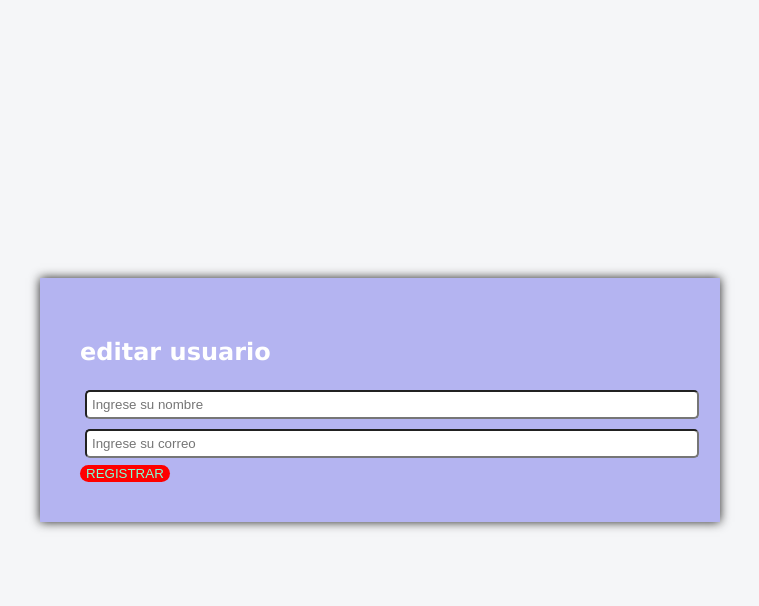
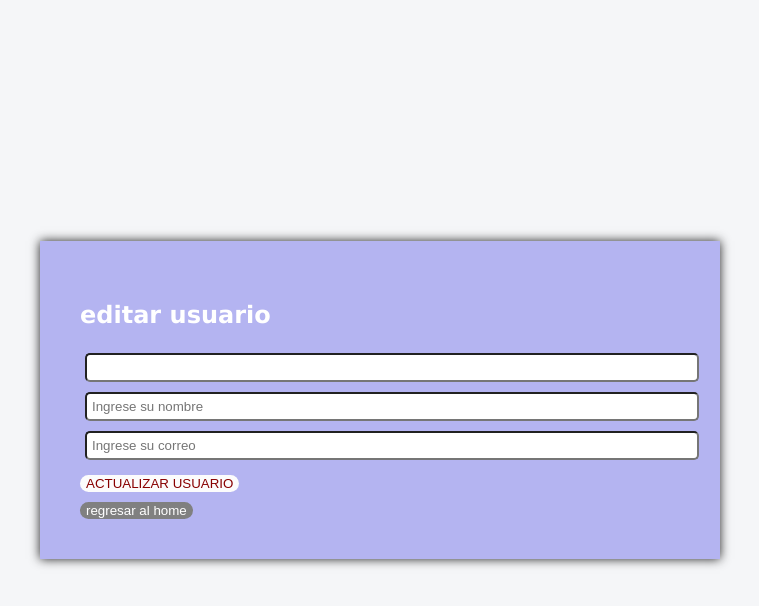
Before and after one commit to alexisserrato/Crud, a Flask app: template templates/editar.html in a window 1280 px wide. Shown: the top 606 px of the page, without its empty margins (260-1019 px from the left). Run offline with Flask 3, Linux system fonts and the light colour scheme; the template is opened without the code that fills it, so the values that code supplies are empty.

Commit message:
21-05-2025

```diff
--- a/main.py
+++ b/main.py
@@ -16,7 +16,7 @@ def crud():
         id_contador+=1
         # print(usuario)
 
-    eliminar_id=request.args.get("eliminar")
+    eliminar_id=request.args.get("eliminar") # /?eliminar=2
     if eliminar_id:
         for diccionario in usuario:
             if str(diccionario["id"])== eliminar_id:
@@ -27,6 +27,8 @@ def crud():
 
 @app.route("/update/<int:id>", methods=["GET", "POST"])
 def update(id):
+    usuario_a_editar=""
+
     #TODO: capturar y buscar el usuario a editar
     for diccionario in usuario: # para cada diccionario dentro dela lista evalue:
       if diccionario['id']==id: #si el id convertido a string es igual al id que me pasan por parametro
@@ -40,11 +42,10 @@ def update(id):
 
         return redirect(url_for("crud"))# redirecciona la aplicación a la ruta de la función crud
 
+    if usuario_a_editar=="":
+        return f"el usuario con id {id} no se encuentra"
+
     return render_template('editar.html', usuario_a_editar=usuario_a_editar)
-
-
-
-
 
 
 
--- a/templates/crud.html
+++ b/templates/crud.html
@@ -27,7 +27,7 @@
         <td>{{ persona.nombre }}</td>
         <td>{{ persona.correo }}</td>
         <td>
-            <a href="">editar</a>
+            <a href="/update/{{persona.id}}">editar</a>
             |
             <a href="/?eliminar={{persona.id}}">Eliminar</a></td>
     </tr>
--- a/templates/editar.html
+++ b/templates/editar.html
@@ -10,12 +10,20 @@
 <div class="contenedor">
     <h2 style="color: white;">editar usuario</h2>
     <form method="POST" >
-        <input type="text" placeholder="Ingrese su nombre" name="nombre">
-        <input type="text"placeholder="Ingrese su correo" name="correo" required>
-    <button>REGISTRAR</button>
+        <input type="number" name="id" value="{{usuario_a_editar.id}}" readonly>
+        <input type="text" placeholder="Ingrese su nombre" name="nombre" value="{{usuario_a_editar.nombre}}" required>
+        <input type="text"placeholder="Ingrese su correo" name="correo" value="{{usuario_a_editar.correo}}" required>
+
+        <button style="margin-top: 10px; background:rgb(252, 252, 252)">
+        <a href="/" style="color: rgb(136, 0, 0); text-decoration:none">
+            ACTUALIZAR USUARIO</a></button>
     </form>
 
-
+    <button style="margin-top: 10px;background:gray">
+        <a href="/" style="color: rgb(255, 255, 255); text-decoration:none">
+            regresar al home
+        </a>
+    </button>
 
 </div>
 
```
